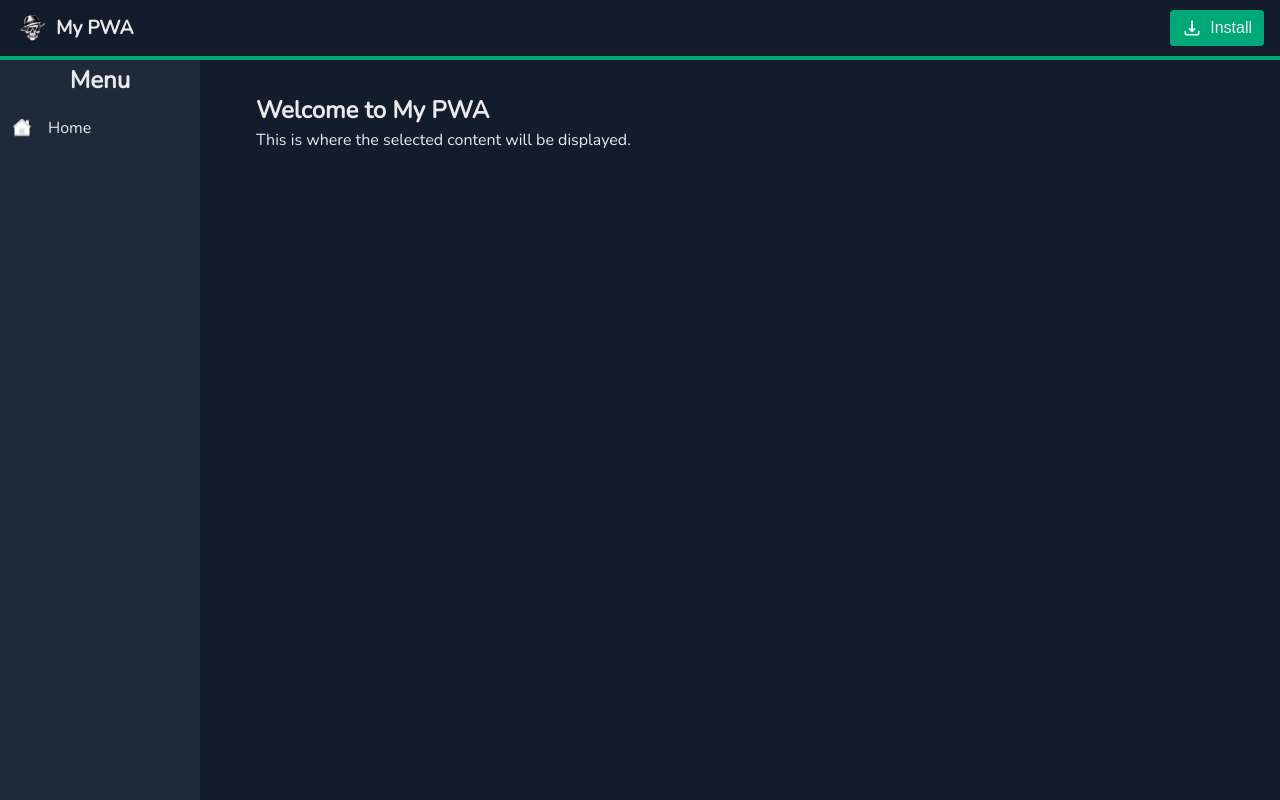
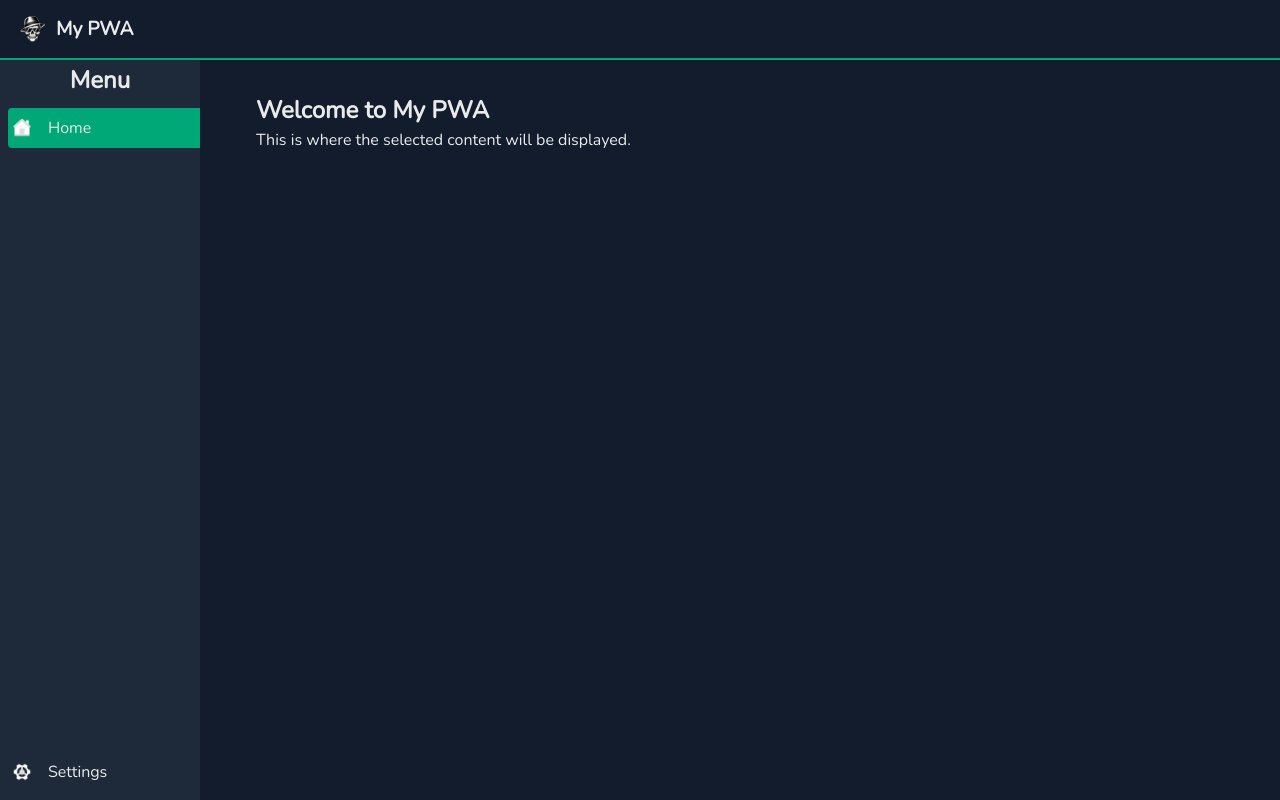
Before and after one commit to smrandall13/PWA_Template, a plain HTML site: page index.html in a window 1280 px wide. Drawn offline with Linux system fonts and the light colour scheme.

Commit message:
Update 4

```diff
--- a/core.css
+++ b/core.css
@@ -52,7 +52,7 @@ header {
 	color: var(--primary-text);
 	height: 60px;
 	padding: 0 16px;
-	border-bottom: 4px solid var(--color-accent);
+	border-bottom: 2px solid var(--color-border);
 }
 
 .app-info {
@@ -90,6 +90,9 @@ header {
 	padding: 8px 12px;
 	cursor: pointer;
 	transition: background 0.3s ease-in-out;
+}
+.install-button[hidden] {
+	display: none;
 }
 
 .install-button svg {
@@ -172,7 +175,7 @@ header {
 	transform: translateX(0px);
 }
 #menu-header {
-	position: absolute;
+	/* position: absolute; */
 	display: flex;
 	flex-direction: row;
 	align-items: center;
@@ -185,69 +188,40 @@ header {
 	height: 40px;
 	min-height: 40px;
 	max-height: 40px;
-	flex: 0;
-	right: 0;
-	top: 0;
 	font-size: var(--font-size-h2);
 }
-.menu-content,
-.menu-settings {
+#menu-content {
 	/* position: absolute; */
 	display: flex;
 	flex-direction: column;
 	align-items: center;
-	padding: 8px;
+	padding: 8px 0 8px 8px;
 	width: 200px;
 	min-width: 200px;
 	max-width: 200px;
-	top: 40px;
-	left: 0;
-	flex: 1;
+	gap: 4px;
 }
-.menu-content {
+#menu-content {
 	overflow-y: auto;
 	overflow-x: hidden;
+	flex-shrink: 0;
+	flex-basis: auto;
+	flex-grow: 1;
 }
-.menu-settings {
-	flex: 0;
-	height: 40px;
-	min-height: 40px;
-	max-height: 40px;
-	margin-top: auto;
-}
-.menu-content h2 {
+#menu-content h2 {
 	display: flex;
 	flex-direction: row;
 	align-items: center;
 	justify-content: space-between;
 }
 
-.menu-content ul {
-	list-style: none;
-	padding: 0;
+.menu-list {
+	min-height: 40px;
+	height: auto;
+	display: flex;
 	width: 100%;
-	display: flex;
 	flex-direction: column;
 	gap: 4px;
-}
-
-.menu-content ul li {
-	padding: 4px;
-	height: 40px;
-	width: 100%;
-	min-width: 100%;
-	display: flex;
-	align-items: center;
-	flex-direction: row;
-	justify-content: space-between;
-	flex-wrap: nowrap;
-	cursor: pointer;
-	transition: background 0.3s ease;
-}
-
-.menu-content ul li:hover,
-.menu-content ul li.active {
-	background: var(--color-accent);
 }
 
 .menu-page {
@@ -255,7 +229,30 @@ header {
 	flex-direction: row;
 	align-items: center;
 	gap: 16px;
+	height: 40px;
+	min-height: 40px;
+	max-height: 40px;
+	width: 100%;
+	min-width: 100%;
+	max-width: 100%;
 	justify-content: flex-start;
+	cursor: pointer;
+	border-top-left-radius: 4px;
+	border-bottom-left-radius: 4px;
+	padding: 0 4px;
+	transition: background 0.3s ease;
+	text-shadow: 0px 0x 2px rgba(0, 0, 0, 0.5);
+}
+.menu-page:hover,
+.menu-page.active,
+.menu-page.active {
+	background: var(--color-accent);
+}
+.app-settings {
+	flex: 0;
+	margin-top: auto;
+	flex-shrink: 0;
+	flex-basis: auto;
 }
 .page-icon {
 	width: 20px;
@@ -294,14 +291,27 @@ header {
 		min-width: 40px;
 		max-width: 40px;
 	}
+	#menu {
+		border-right: 2px solid var(--color-border);
+	}
 	#menuToggle {
 		display: inline-block;
 	}
 	#menu-header {
 		justify-content: space-between;
+		position: absolute;
+		right: 0;
+	}
+	#menu-content {
+		top: 40px;
+		padding-bottom: 40px;
+		padding-left: 4px;
 	}
 	#menu:not(.closed) {
-		box-shadow: 0px 1px 5px rgba(0, 168, 120, 1);
+		/* box-shadow: 0px 1px 5px rgba(0, 168, 120, 1); */
+	}
+	header {
+		padding: 0 8px;
 	}
 }
 @media (min-width: 1200px) {
@@ -315,5 +325,6 @@ header {
 	}
 	#menuToggle {
 		display: none;
+		padding-left: 8px;
 	}
 }
--- a/core.js
+++ b/core.js
@@ -3,7 +3,8 @@ var CORE = {
 	page: {
 		go: function (pageName) {
 			let content = ``;
-			console.log('P', pageName);
+			const pages = Array.from(document.getElementsByClassName('menu-page'));
+			pages.forEach((page) => page.classList.remove('active'));
 			if (pageName === 'home') {
 				content = `
 				<h1>Welcome to My PWA</h1>
@@ -15,6 +16,7 @@ var CORE = {
 				<p>This is where the settings will be displayed.</p>
 				`;
 			}
+			document.getElementById('page-' + pageName).classList.add('active');
 
 			document.getElementById('content').innerHTML = content;
 			MENU.toggle(2);
--- a/index.html
+++ b/index.html
@@ -33,24 +33,22 @@
 					Menu
 					<div id="menuToggle" class="menu-toggle"><div></div></div>
 				</h2>
-				<div class="menu-content">
-					<ul id="menuList">
-						<li class="menu-page" onclick="CORE.page.go('home')">
+				<div id="menu-content">
+					<div class="menu-list">
+						<div id="page-home" class="menu-page active" onclick="CORE.page.go('home')">
 							<div class="page-icon icon-home"></div>
 							<div class="page-title">Home</div>
-						</li>
-					</ul>
-					<ul id="savedVersions">
+						</div>
+					</div>
+					<div class="menu-list">
 						<!-- Dynamically added saved content -->
-					</ul>
-				</div>
-				<div class="menu-settings">
-					<ul id="appPages">
-						<li class="menu-page" onclick="CORE.page.go('settings')">
+					</div>
+					<div class="menu-list app-settings">
+						<div id="page-settings" class="menu-page" onclick="CORE.page.go('settings')">
 							<div class="page-icon icon-settings"></div>
 							<div class="page-title">Settings</div>
-						</li>
-					</ul>
+						</div>
+					</div>
 				</div>
 			</aside>
 
--- a/root.css
+++ b/root.css
@@ -36,6 +36,7 @@
 	--color-highlight: #ffc700;
 	--color-line: #0678ff;
 	--color-text: #eaeaea;
+	--color-border: #00a878;
 
 	--color-muted: #a0a0a0;
 
```
